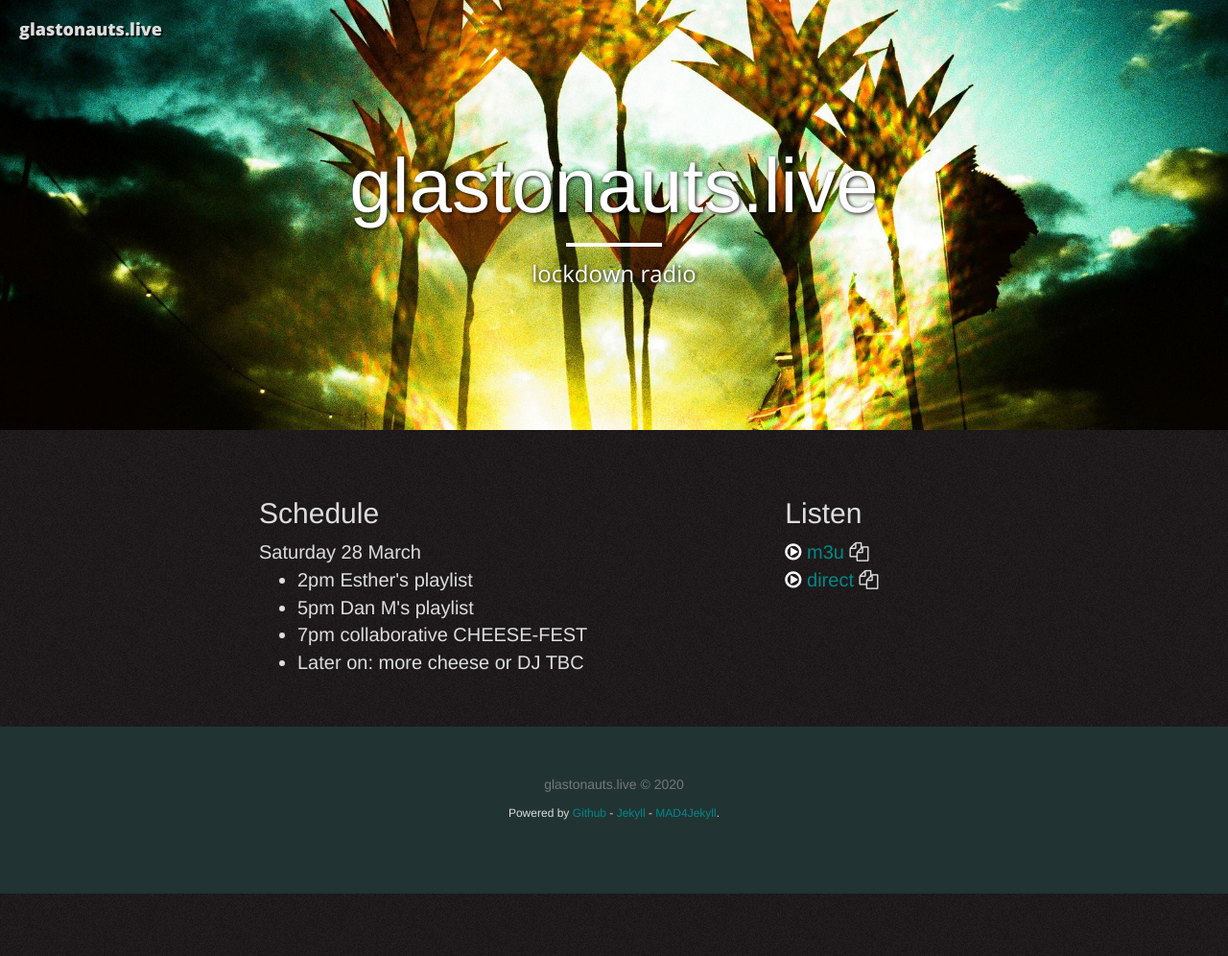
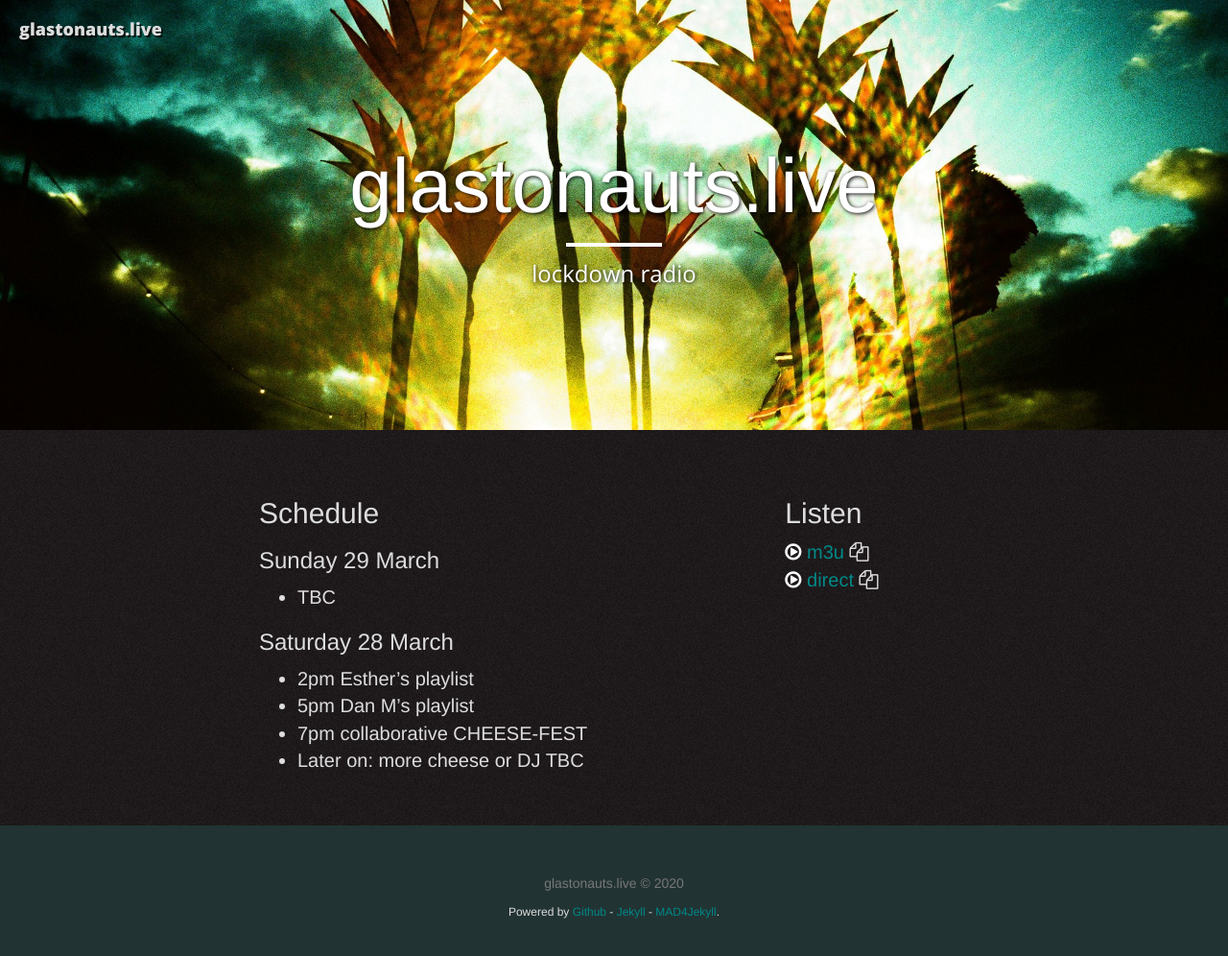
Before and after one commit to bobular/glastonauts.live, a Jekyll site: the page built from pages/index.html, in a window 1280 px wide and 1034 px high. Shown: the top 996 px of the window at 96% size. Built offline with Jekyll 4.4.1, drawn with Linux system fonts in a browser that asks for light colours; nearby versions of some CDN libraries; some of the changed lines change nothing that is shown.

Commit message:
moved schedule out to separate file

```diff
--- /dev/null
+++ b/_includes/schedule.md
@@ -0,0 +1,12 @@
+## Schedule
+
+### Sunday 29 March
+
+* TBC
+
+### Saturday 28 March
+
+* 2pm Esther's playlist
+* 5pm Dan M's playlist
+* 7pm collaborative CHEESE-FEST
+* Later on: more cheese or DJ TBC
--- a/pages/index.html
+++ b/pages/index.html
@@ -32,15 +32,9 @@ permalink: ./index.html
   <div class="row">
 
         <div class="col-md-left-cntct">
-	  <h2>Schedule</h2>
 
-	  Saturday 28 March
-	  <ul>
-	    <li>2pm Esther's playlist</li>
-	    <li>5pm Dan M's playlist</li>
-	    <li>7pm collaborative CHEESE-FEST</li>
-	    <li>Later on: more cheese or DJ TBC</li>
-	  </ul>
+{% capture my_include %}{% include schedule.md %}{% endcapture %}
+{{ my_include | markdownify }}
 
         </div>
 
```
